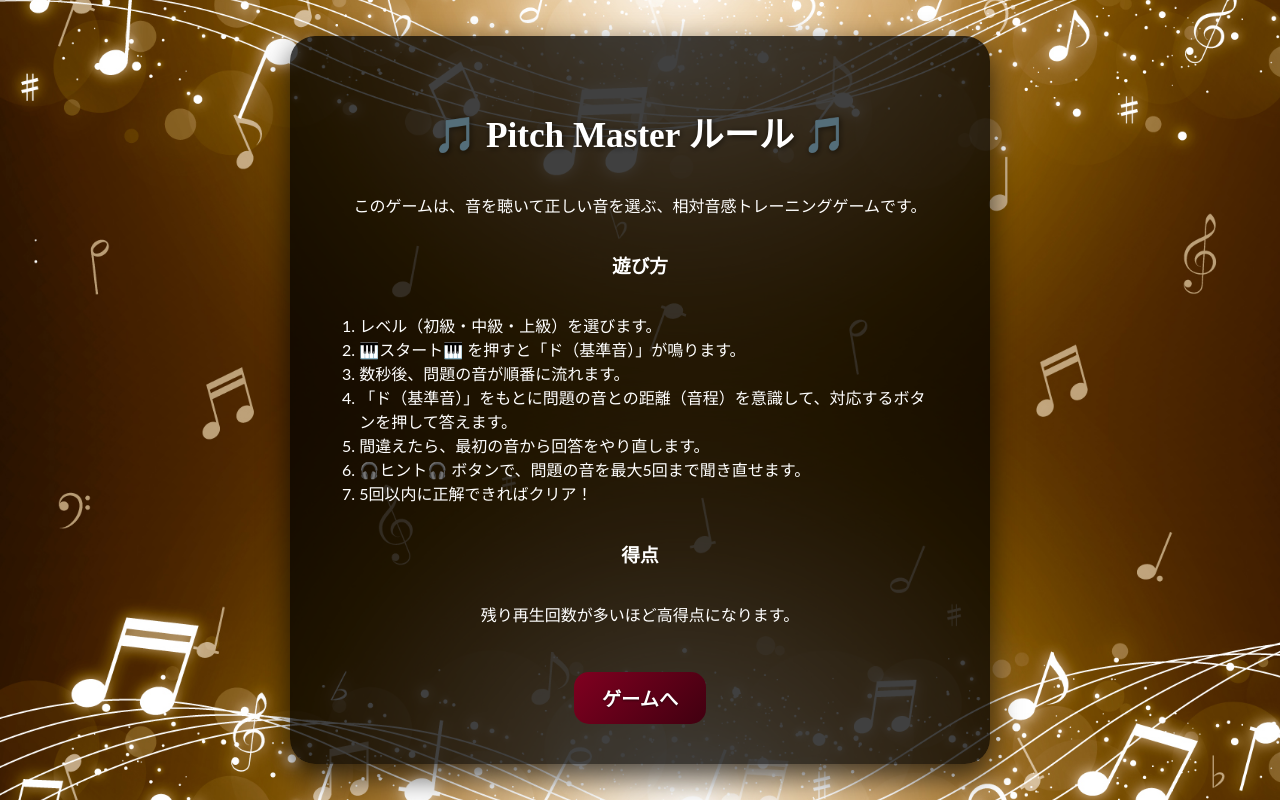
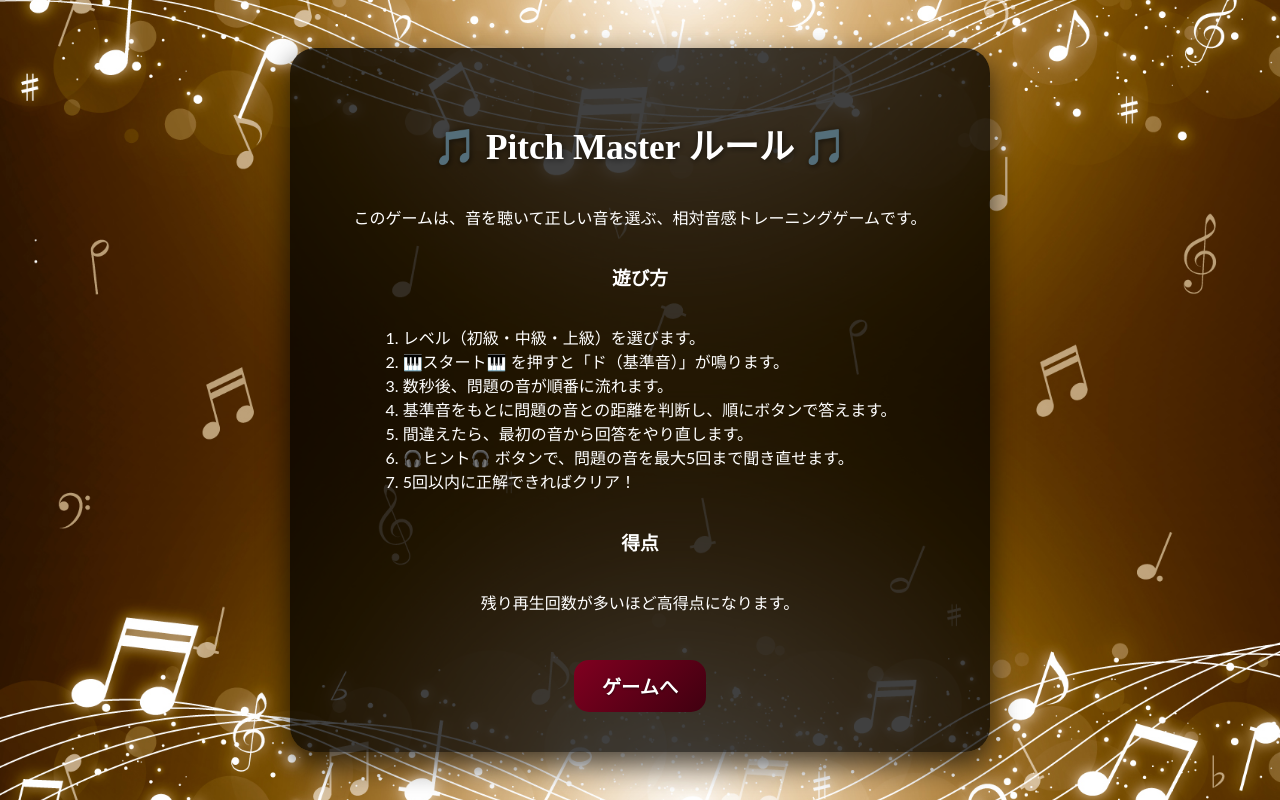
Before and after one commit to iyadomiran/music_challenge, a Django app: page /rules/ in a window 1280 px wide. Run offline with Django 5.2, Linux system fonts and the light colour scheme.

Commit message:
update game rules

```diff
--- a/compose/templates/compose/rules.html
+++ b/compose/templates/compose/rules.html
@@ -17,7 +17,7 @@
             <li>レベル（初級・中級・上級）を選びます。</li>
             <li>🎹スタート🎹 を押すと「ド（基準音）」が鳴ります。</li>
             <li>数秒後、問題の音が順番に流れます。</li>
-            <li>「ド（基準音）」をもとに問題の音との距離（音程）を意識して、対応するボタンを押して答えます。</li>
+            <li>基準音をもとに問題の音との距離を判断し、順にボタンで答えます。</li>
             <li>間違えたら、最初の音から回答をやり直します。</li>
             <li>🎧ヒント🎧 ボタンで、問題の音を最大5回まで聞き直せます。</li>
             <li>5回以内に正解できればクリア！</li>
```
